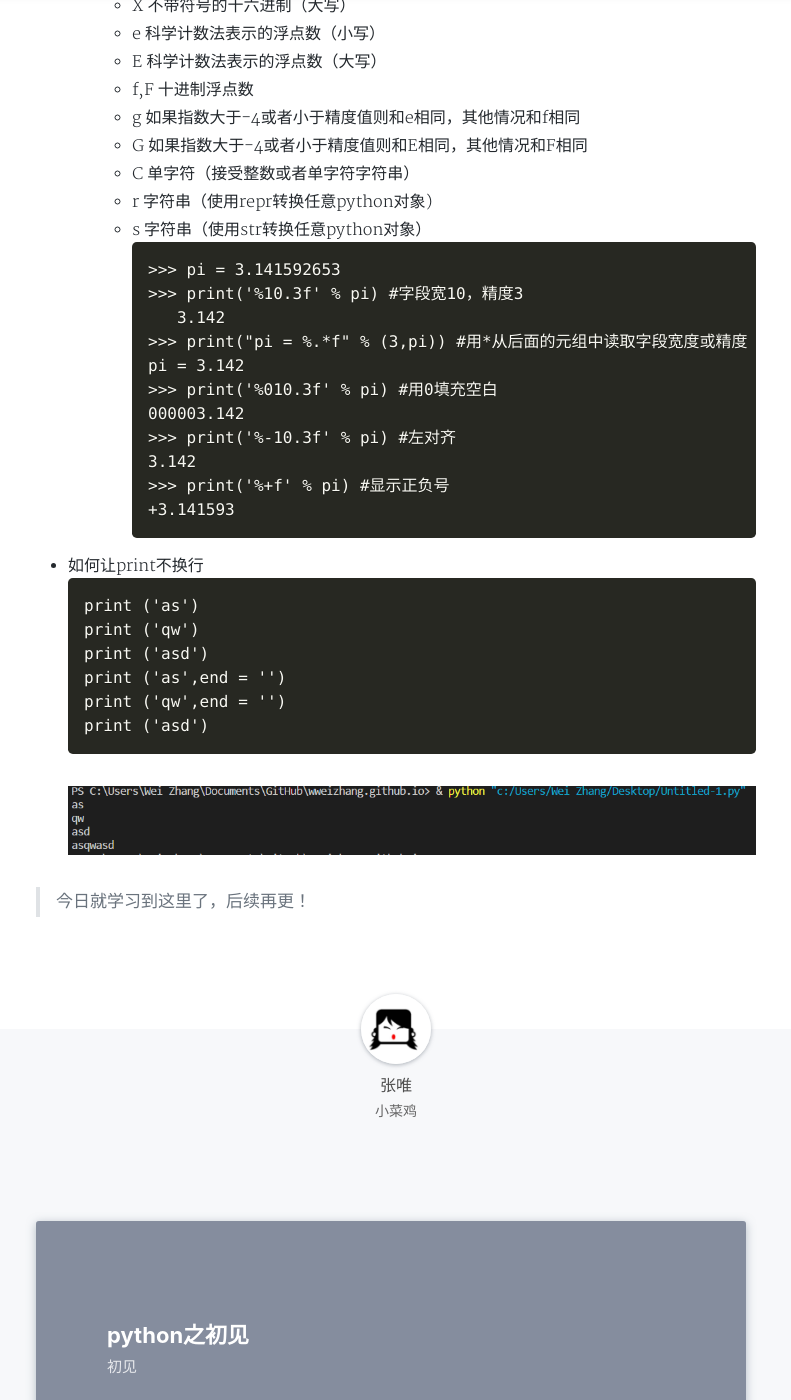
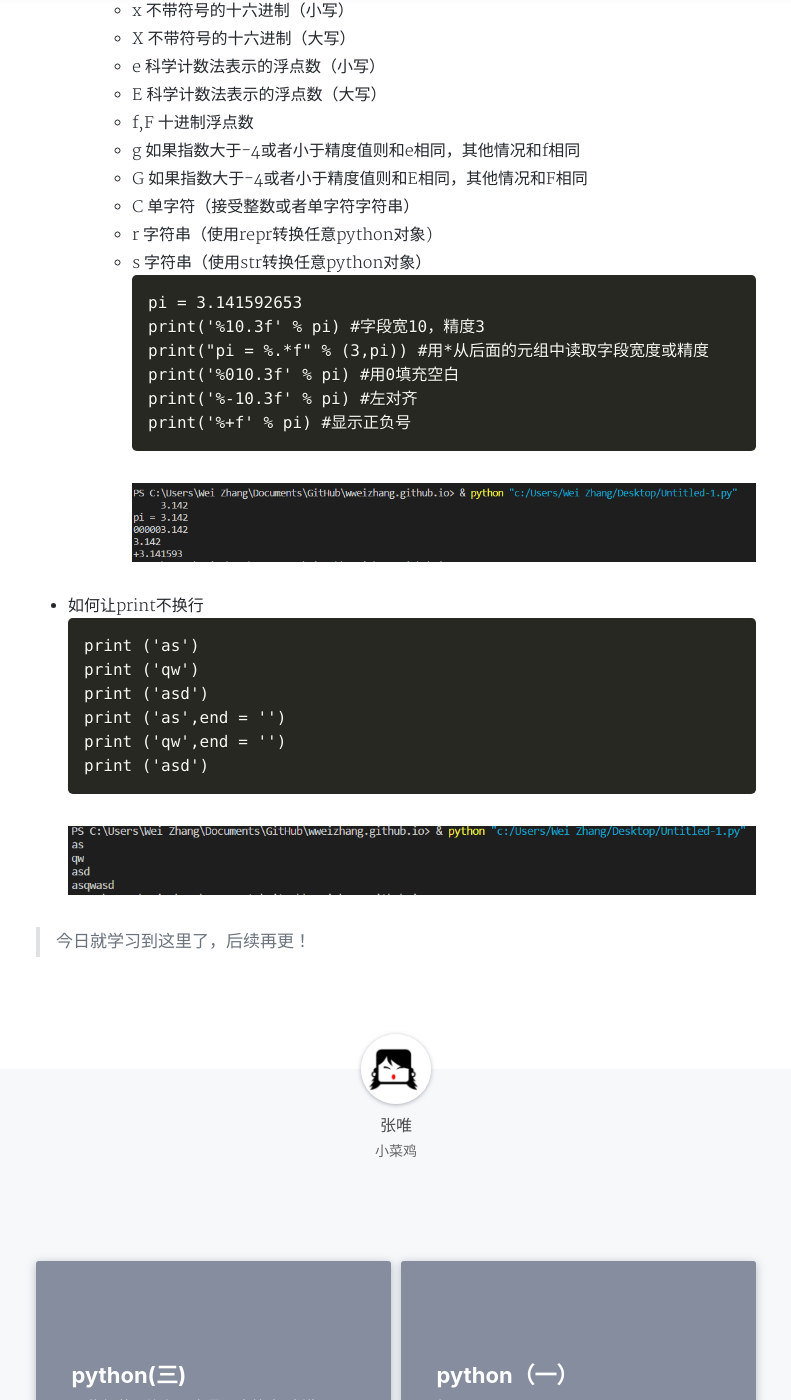
Before and after one commit to WweiZhang/wweizhang.github.io, a Jekyll site: the page built from _posts/2018-05-15-python-2.md, in a window 1280 px wide and 1400 px high, scrolled down 2484 px. Shown: the whole window, without its empty margins (244-1035 px from the left). Built offline with Jekyll 4.4.1, drawn with Linux system fonts in a browser that asks for light colours; nearby versions of some CDN libraries; a style sheet for code colours, icons or effects is not loaded; some of the changed text lies outside the part shown.

Commit message:
2018-05-16 python3.md

````diff
--- a/_posts/2018-05-14-python-1.md
+++ b/_posts/2018-05-14-python-1.md
@@ -1,6 +1,6 @@
 ---
 layout: post
-title: 'python之初见'
+title: 'python（一）'
 date: 2018-05-14
 author: wweizhang
 cover: ''
--- a/_posts/2018-05-15-python-2.md
+++ b/_posts/2018-05-15-python-2.md
@@ -35,9 +36,10 @@
 
 * 空值是Python里一个特殊的值，用None表示。None不能理解为0，因为0是有意义的，而None是一个特殊的空值。
 
-#### 以上是一些基本的东西，当然python还有其他的数据类型，还可以自定义数据类型，后面的学习中会陆续讲到
+#### *以上是一些基本的东西，当然python还有其他的数据类型，还可以自定义数据类型，后面的学习中会陆续讲到*
 
-> print
+> **`print`**
+---
 
 * print语句可以向屏幕上输出指定的文字、整数。
 * Python2里面print可以直接接字符串或者运算。Python3里面print变成了一个函数，之前的写法不支持了，必须用一个括号括起来，否则会报告语法错误。
@@ -85,18 +87,14 @@
         * r   字符串（使用repr转换任意python对象)
         * s   字符串（使用str转换任意python对象）
  ```
->>> pi = 3.141592653
->>> print('%10.3f' % pi) #字段宽10，精度3
-     3.142
->>> print("pi = %.*f" % (3,pi)) #用*从后面的元组中读取字段宽度或精度
-pi = 3.142
->>> print('%010.3f' % pi) #用0填充空白
-000003.142
->>> print('%-10.3f' % pi) #左对齐
-3.142
->>> print('%+f' % pi) #显示正负号
-+3.141593
+pi = 3.141592653
+print('%10.3f' % pi) #字段宽10，精度3
+print("pi = %.*f" % (3,pi)) #用*从后面的元组中读取字段宽度或精度
+print('%010.3f' % pi) #用0填充空白
+print('%-10.3f' % pi) #左对齐
+print('%+f' % pi) #显示正负号
  ```
+![avatar](/assets/img/2018-05-15-04.png)
 * 如何让print不换行
 ```
 print ('as')
@@ -106,7 +104,7 @@
 print ('qw',end = '')
 print ('asd')
 ```
-![avatar](/assets/img/2018-05-15-04.png)
+![avatar](/assets/img/2018-05-15-05.png)
 
 
 
````
Also changed, not shown: other parts of _posts/2018-05-15-python-2.md (+4 -3 lines), _posts/2018-05-08-md-summary.md (+1 -1 lines), _posts/2018-05-16-python-3.md (added, +56 -0 lines), assets/img/2018-05-15-04.png, assets/img/2018-05-15-05.png (added), assets/img/2018-05-16-01.png (added), assets/img/2018-05-16-02.png (added).
